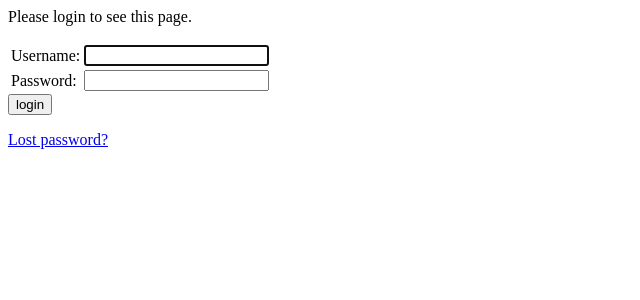
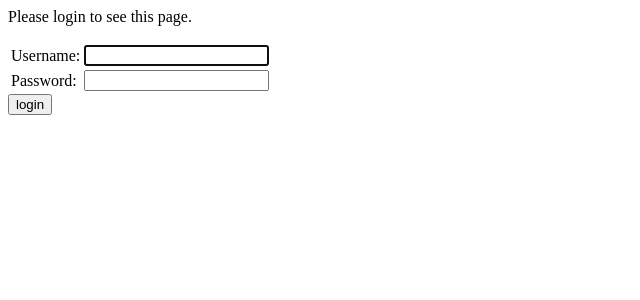
Before and after one commit to daniftinca/ContentRate, a Django app: a page that uses templates/registration/login.html in a window 1280 px wide. Shown: the top 300 px of the page, without its empty margins (0-640 px from the left). Run offline with Django 3.2, Linux system fonts and the light colour scheme; parts of the project's set-up code (start-up, migrations or seed data) failed here and were passed over.

Commit message:
changed some minor stuff

```diff
--- a/content_rate/urls.py
+++ b/content_rate/urls.py
@@ -20,5 +20,5 @@ urlpatterns = [
     path('scrape/', include('content_scrape.urls')),
     path('admin/', admin.site.urls),
     path('accounts/', include('django.contrib.auth.urls')),
-    path('register/', include('registration.urls'))
+    path('accounts/register/', include('registration.urls'))
 ]
--- a/templates/registration/login.html
+++ b/templates/registration/login.html
@@ -32,6 +32,6 @@
   </form>
 
   {# Assumes you setup the password_reset view in your URLconf #}
-  <p><a href="{% url 'password_reset' %}">Lost password?</a></p>
+{#  <p><a href="{% url 'password_reset' %}">Lost password?</a></p>#}
 
 {% endblock %}
```
Also changed, not shown: 1 other file.
